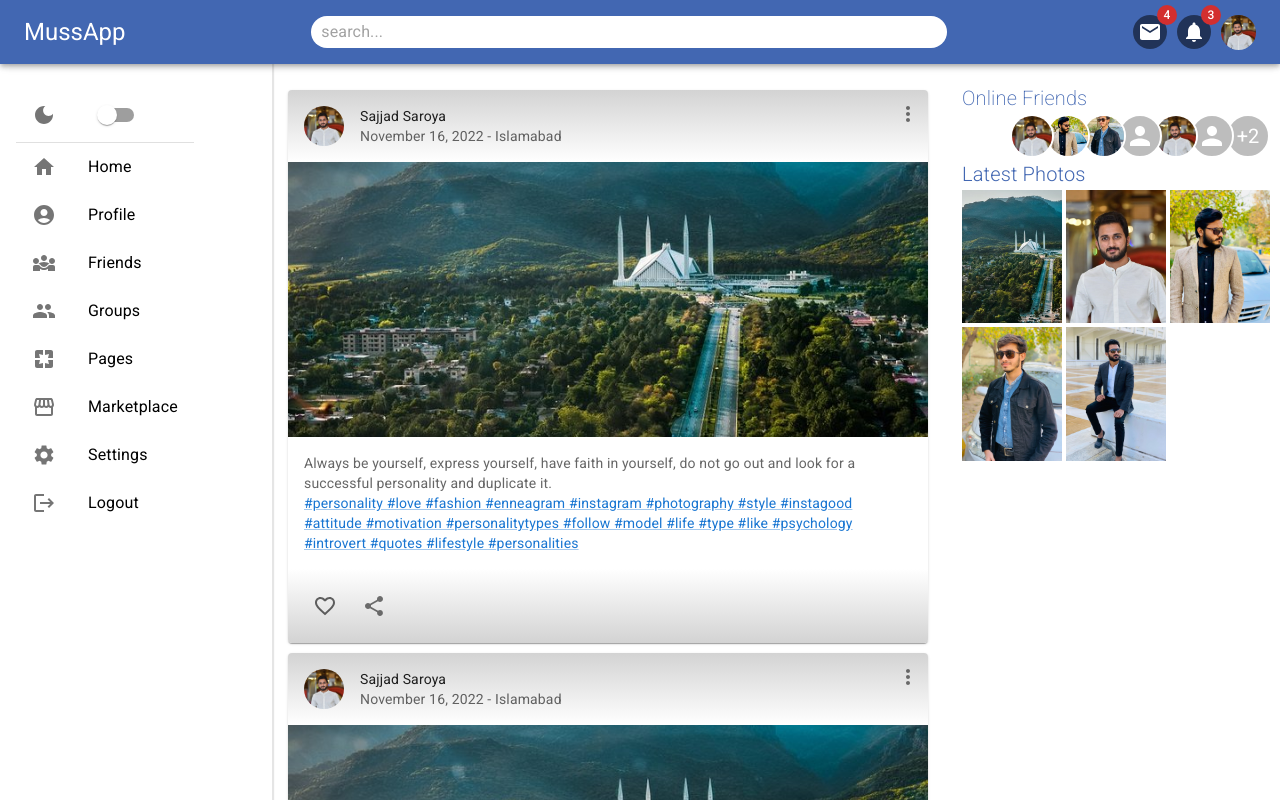
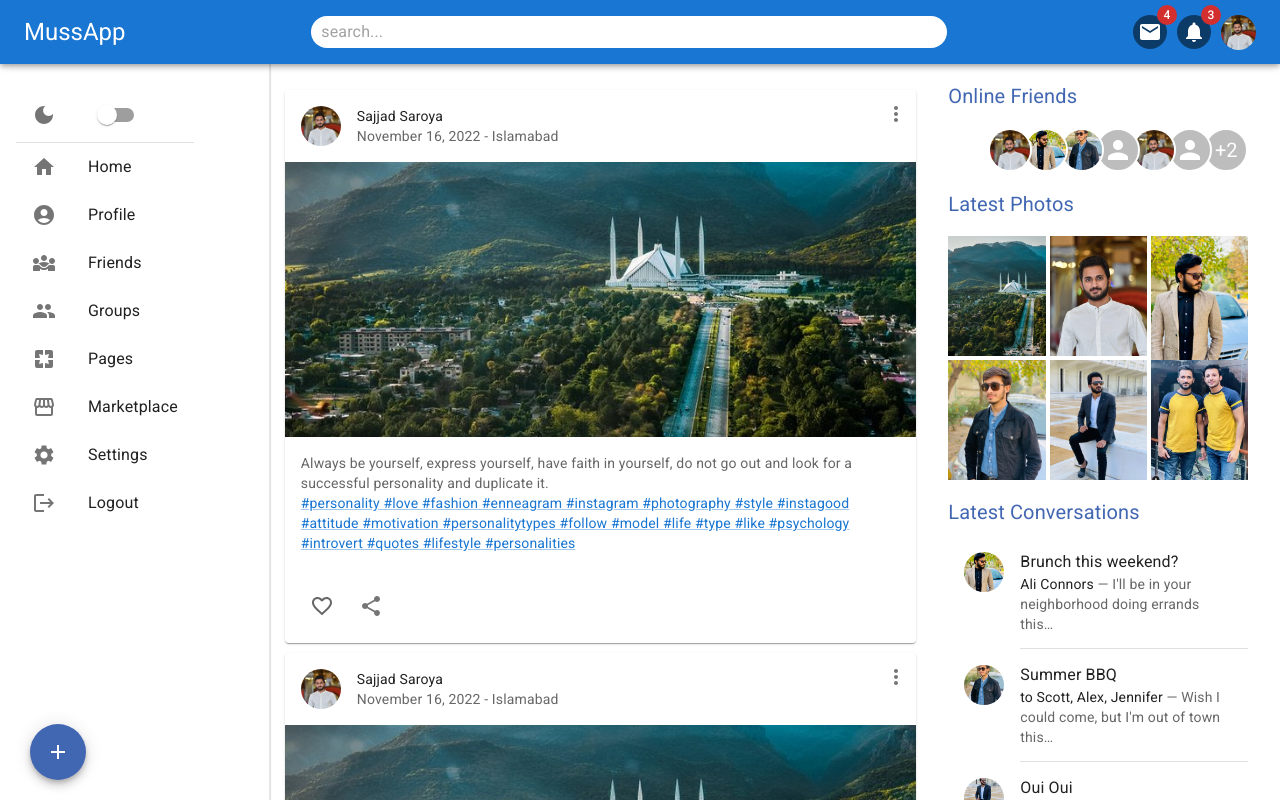
Before and after one commit to Sajjad124/MUSSAPP, a React (Create React App) app: page / in a window 1280 px wide. Shown: the top 800 px of the page. Built offline with nearby package versions, Linux system fonts and the light colour scheme.

Commit message:
Create Post Button, Modal, dark and light theme

```diff
--- a/src/App.js
+++ b/src/App.js
@@ -1,10 +1,10 @@
-import * as React from "react";
 import Sidebar from "./Components/Sidebar";
 import Feed from "./Components/Feed";
 import RightBar from "./Components/RightBar";
-import { Box, Stack } from "@mui/material";
+import { Box, createTheme, Stack, ThemeProvider } from "@mui/material";
 import Navbar from "./Components/Navbar";
-
+import Add from "./Components/Add";
+import { useState } from "react";
 // import theme from "./theme";
 // import "@fontsource/roboto/300.css";
 // import "@fontsource/roboto/400.css";
@@ -13,15 +13,25 @@ import Navbar from "./Components/Navbar";
 // import styled from "@emotion/styled";
 
 function App() {
+  const [mode, setMode] = useState("light");
+
+  const darkTheme = createTheme({
+    palette: {
+      mode: mode,
+    },
+  });
   return (
-    <Box>
-      <Navbar />
-      <Stack direction="row"  justifyContent="space-between">
-        <Sidebar />
-        <Feed />
-        <RightBar />
-      </Stack>
-    </Box>
+    <ThemeProvider theme={darkTheme}>
+      <Box bgcolor={"background.default"} color="text.primary">
+        <Navbar />
+        <Stack direction="row" spacing="2" justifyContent="space-between">
+          <Sidebar setMode={setMode} mode={mode} />
+          <Feed />
+          <RightBar />
+        </Stack>
+        <Add />
+      </Box>
+    </ThemeProvider>
   );
 }
 export default App;
--- /dev/null
+++ b/src/Components/Add.jsx
@@ -0,0 +1,93 @@
+import React, { useState } from "react";
+import user from "../Images/user.jpg";
+import {
+  Avatar,
+  Box,
+  Button,
+  ButtonGroup,
+  Fab,
+  Modal,
+  Stack,
+  styled,
+  TextField,
+  Tooltip,
+  Typography,
+} from "@mui/material";
+import {
+  Add as AddIcon,
+  DateRange,
+  EmojiEmotions,
+  Image,
+  PersonAdd,
+  VideoCameraBack,
+} from "@mui/icons-material";
+
+const StyledModal = styled(Modal)({
+  display: "flex",
+  alignItems: "center",
+  justifyContent: "center",
+});
+const UserBox = styled(Box)({
+  display: "flex",
+  alignItems: "center",
+  gap: "10px",
+  marginBottom: "20px",
+});
+
+const Add = () => {
+  const [open, setOpen] = useState(false);
+
+  return (
+    <>
+      <Tooltip
+        onClick={(e) => setOpen(true)}
+        title="Add New Post"
+        sx={{
+          backgroundColor: "#4267B2",
+          position: "fixed",
+          bottom: 20,
+          left: { xs: "calc(50% - 25px)", md: 30 },
+        }}
+      >
+        <Fab color="primary" aria-label="add">
+          <AddIcon />
+        </Fab>
+      </Tooltip>
+      <StyledModal open={open} onClose={(e) => setOpen(false)}>
+        <Box width={500} height={260} bgcolor={"background.default"} color="text.primary" borderRadius={5} p={3}>
+          <Typography variant="h6" color="#4267B2" textAlign="center">
+            Create Post
+          </Typography>
+          <UserBox>
+            <Avatar src={user} sx={{ width: 30, height: 30 }} />
+            <Typography variant="span" fontWeight={500}>
+              Sajjad Saroya
+            </Typography>
+          </UserBox>
+          <TextField
+            id="standard-multiline-static"
+            sx={{ width: "100%" }}
+            multiline
+            rows={2}
+            placeholder="What's on your mind?"
+            variant="standard"
+          />
+          <Stack direction="row" gap={1} mt={2} mb={3}>
+            <EmojiEmotions color="primary" />
+            <Image color="secondary" />
+            <VideoCameraBack color="success" />
+            <PersonAdd color="error" />
+          </Stack>
+          <ButtonGroup variant="contained" fullWidth>
+            <Button sx={{ backgroundColor: "#4267B2" }}>Post</Button>
+            <Button sx={{ backgroundColor: "#4267B2", width: "100px" }}>
+              <DateRange />
+            </Button>
+          </ButtonGroup>
+        </Box>
+      </StyledModal>
+    </>
+  );
+};
+
+export default Add;
--- a/src/Components/Feed.jsx
+++ b/src/Components/Feed.jsx
@@ -1,6 +1,7 @@
 import { Box } from "@mui/material";
 import Post from "./Post";
 import React from "react";
+import Add from "./Add";
 
 const Feed = () => {
   return (
@@ -10,6 +11,7 @@ const Feed = () => {
       <Post />
       <Post />
     </Box>
+
   );
 };
 
--- a/src/Components/Navbar.jsx
+++ b/src/Components/Navbar.jsx
@@ -54,8 +54,9 @@ const UserBox = styled(Box)(({ theme }) => ({
 const Navbar = () => {
   const [open, setOpen] = useState(false);
 
+  // sx={{ backgroundColor: "#4267B2" }}
   return (
-    <AppBar position="sticky" sx={{ backgroundColor: "#4267B2" }}>
+    <AppBar position="sticky">
       <StyledToolbar>
         <Typography
           variant="h5"
--- a/src/Components/Post.jsx
+++ b/src/Components/Post.jsx
@@ -8,8 +8,9 @@ import user from "../Images/user.jpg";
 const Post = () => {
 const [open, setOpen] = useState(false);
   return (
-    <Card sx={{marginTop:"10px"}}>
-    <CardHeader sx={{backgroundImage: "linear-gradient(lightgrey, white)"}}
+    <Card sx={{marginTop:"10px"}} bgcolor={"background.default"} color="text.primary">
+    <CardHeader
+    // sx={{backgroundImage: "linear-gradient(lightgrey, white)"}}
       avatar={
         <Avatar src={user}/>
       }
@@ -71,7 +72,8 @@ const [open, setOpen] = useState(false);
       #like #psychology #introvert #quotes #lifestyle #personalities</Link>
       </Typography>
     </CardContent>
-    <CardActions disableSpacing sx={{backgroundImage: "linear-gradient(white, lightgrey)"}}>
+    <CardActions disableSpacing >
+    {/* sx={{backgroundImage: "linear-gradient(white, lightgrey)"}} */}
       <IconButton aria-label="add to favorites">
      <Checkbox icon={<FavoriteBorderOutlined/>} checkedIcon={<Favorite sx={{color:"crimson"}}/>}/>
       </IconButton>
--- a/src/Components/RightBar.jsx
+++ b/src/Components/RightBar.jsx
@@ -2,8 +2,13 @@ import {
   Avatar,
   AvatarGroup,
   Box,
+  Divider,
   ImageList,
   ImageListItem,
+  List,
+  ListItem,
+  ListItemAvatar,
+  ListItemText,
   Typography,
 } from "@mui/material";
 import React from "react";
@@ -12,12 +17,13 @@ import user from "../Images/user.jpg";
 import user2 from "../Images/umair.jpeg";
 import user3 from "../Images/mz.jpeg";
 import user4 from "../Images/user4.jpeg";
+import shez from "../Images/shez.JPG";
 
 const RightBar = () => {
   return (
-    <Box flex={2} p={1} sx={{ display: { xs: "none", sm: "block" } }}>
-      <Box position="fixed" sx={{ padding: "10px" }}>
-        <Typography variant="h6" fontWeight={200} color=" #4267B2">
+    <Box flex={2} p={2} sx={{ display: { xs: "none", sm: "block" } }}>
+      <Box position="fixed" width={300}>
+        <Typography variant="h6" fontWeight={400} color=" #4267B2" mb={2}>
           Online Friends
         </Typography>
         <AvatarGroup max={7}>
@@ -30,10 +36,16 @@ const RightBar = () => {
           <Avatar alt="Trevor Henderson" src={user} />
           <Avatar alt="Trevor Henderson" src={user} />
         </AvatarGroup>
-        <Typography variant="h6" fontWeight={300} color=" #4267B2">
+        <Typography
+          variant="h6"
+          fontWeight={400}
+          color=" #4267B2"
+          mt={2}
+          mb={2}
+        >
           Latest Photos
         </Typography>
-        <ImageList cols={3}>
+        <ImageList cols={3} rowHeight={120}>
           <ImageListItem>
             <img src={isl} alt="" loading="lazy" />
           </ImageListItem>
@@ -49,7 +61,82 @@ const RightBar = () => {
           <ImageListItem>
             <img src={user4} alt="sah" loading="lazy" />
           </ImageListItem>
+          <ImageListItem>
+            <img src={shez} alt="sah" loading="lazy" />
+          </ImageListItem>
         </ImageList>
+        <Typography variant="h6" fontWeight={400} color=" #4267B2" mt={2}>
+          Latest Conversations
+        </Typography>
+        <List
+          sx={{ width: "100%", maxWidth: 360, bgcolor: "background.paper" }}
+        >
+          <ListItem alignItems="flex-start">
+            <ListItemAvatar>
+              <Avatar alt="Remy Sharp" src={user2} />
+            </ListItemAvatar>
+            <ListItemText
+              primary="Brunch this weekend?"
+              secondary={
+                <React.Fragment>
+                  <Typography
+                    sx={{ display: "inline" }}
+                    component="span"
+                    variant="body2"
+                    color="text.primary"
+                  >
+                    Ali Connors
+                  </Typography>
+                  {" — I'll be in your neighborhood doing errands this…"}
+                </React.Fragment>
+              }
+            />
+          </ListItem>
+          <Divider variant="inset" component="li" />
+          <ListItem alignItems="flex-start">
+            <ListItemAvatar>
+              <Avatar alt="Travis Howard" src={user3} />
+            </ListItemAvatar>
+            <ListItemText
+              primary="Summer BBQ"
+              secondary={
+                <React.Fragment>
+                  <Typography
+                    sx={{ display: "inline" }}
+                    component="span"
+                    variant="body2"
+                    color="text.primary"
+                  >
+                    to Scott, Alex, Jennifer
+                  </Typography>
+                  {" — Wish I could come, but I'm out of town this…"}
+                </React.Fragment>
+              }
+            />
+          </ListItem>
+          <Divider variant="inset" component="li" />
+          <ListItem alignItems="flex-start">
+            <ListItemAvatar>
+              <Avatar alt="Cindy Baker" src={user4} />
+            </ListItemAvatar>
+            <ListItemText
+              primary="Oui Oui"
+              secondary={
+                <React.Fragment>
+                  <Typography
+                    sx={{ display: "inline" }}
+                    component="span"
+                    variant="body2"
+                    color="text.primary"
+                  >
+                    Sandra Adams
+                  </Typography>
+                  {" — Do you have Paris recommendations? Have you ever…"}
+                </React.Fragment>
+              }
+            />
+          </ListItem>
+        </List>
       </Box>
     </Box>
   );
--- a/src/Components/Sidebar.jsx
+++ b/src/Components/Sidebar.jsx
@@ -21,7 +21,7 @@ import {
 } from "@mui/material";
 import React from "react";
 
-const Sidebar = () => {
+const Sidebar = ({ mode, setMode }) => {
   return (
     <Box
       p={2}
@@ -44,7 +44,9 @@ const Sidebar = () => {
               <ListItemIcon>
                 <DarkMode />
               </ListItemIcon>
-              <Switch />
+              <Switch
+                onChange={(e) => setMode(mode === "light" ? "dark" : "light")}
+              />
             </ListItemButton>
           </ListItem>
           <Divider />
```
Also changed, not shown: src/Components/PostModal.jsx (added, +26 -0 lines), src/Images/shez.JPG (added).
